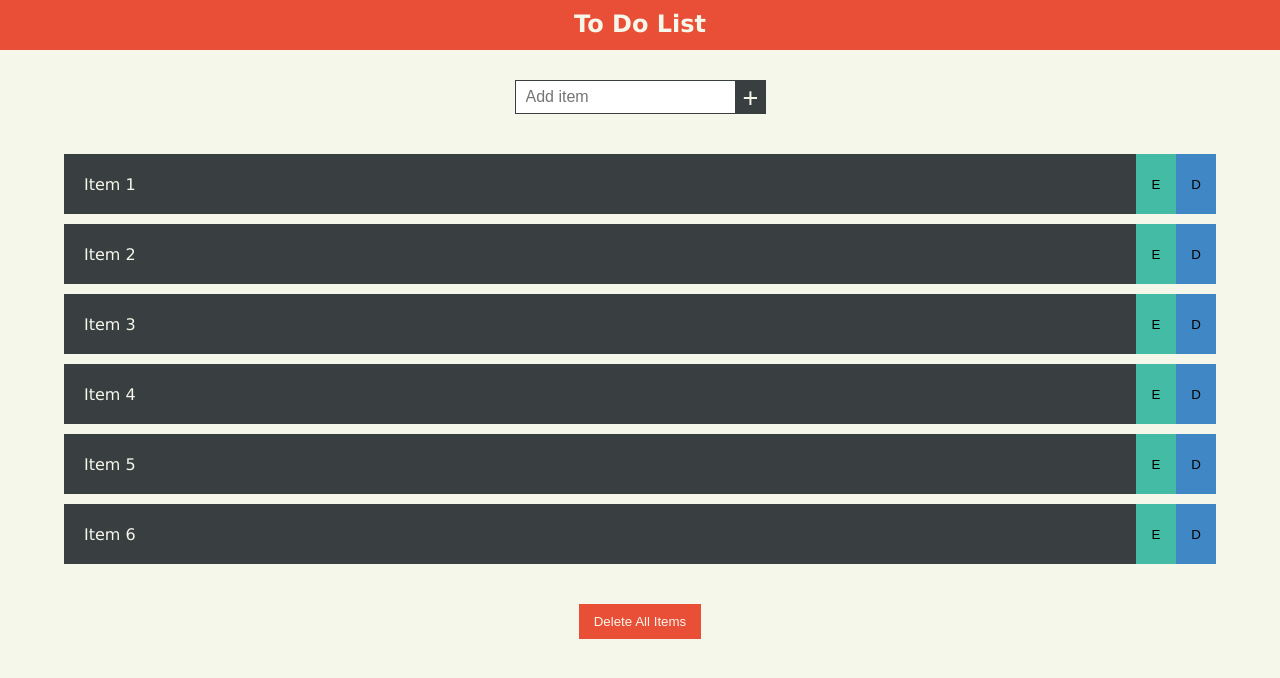
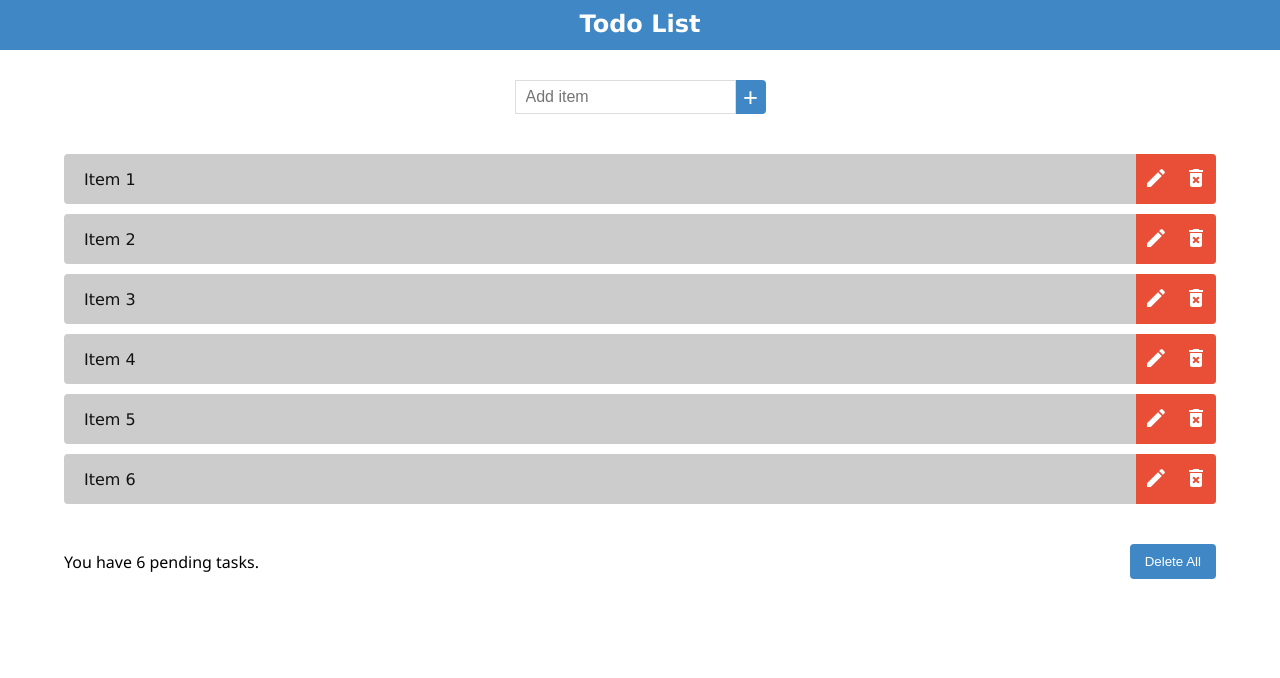
Before and after one commit to TheCoderSingh/todos, a React (Create React App) app: page / in a window 1280 px wide. Shown: the top 678 px of the page. Built offline with nearby package versions, Linux system fonts and the light colour scheme.

Commit message:
Change colors, add material icons, remove unnecessary colors

```diff
--- a/package.json
+++ b/package.json
@@ -3,6 +3,8 @@
 	"version": "0.1.0",
 	"private": true,
 	"dependencies": {
+		"@material-ui/core": "^4.12.2",
+		"@material-ui/icons": "^4.11.2",
 		"@testing-library/jest-dom": "^5.14.1",
 		"@testing-library/react": "^11.2.7",
 		"@testing-library/user-event": "^12.8.3",
--- a/public/index.html
+++ b/public/index.html
@@ -11,6 +11,8 @@
 		/>
 		<link rel="apple-touch-icon" href="%PUBLIC_URL%/logo192.png" />
 		<link rel="manifest" href="%PUBLIC_URL%/manifest.json" />
+		<link rel="stylesheet" href="https://fonts.googleapis.com/css?family=Roboto:300,400,500,700&display=swap" />
+		<link rel="stylesheet" href="https://fonts.googleapis.com/icon?family=Material+Icons" />
 		<title>React App</title>
 	</head>
 	<body style="margin: 0;">
--- a/src/App.js
+++ b/src/App.js
@@ -5,7 +5,7 @@ function App() {
 	return (
 		<div className="App">
 			<section id="App-title">
-				<h1>To Do List</h1>
+				<h1>Todo List</h1>
 			</section>
 			<section id="Add-item">
 				<AddItem />
--- a/src/App.scss
+++ b/src/App.scss
@@ -1,17 +1,17 @@
 @import "index.scss";
 
 .App {
-	background-color: $ivory;
+	background-color: #fff;
 	min-height: 100vh;
 }
 
 #App-title {
-	background-color: $cinnabar;
+	background-color: $greenBlue;
 	height: 50px;
 
 	h1 {
 		text-align: center;
-		color: $ivory;
+		color: #fff;
 		margin: 0;
 		padding: 10px;
 		font-family: "Lucida Sans", "Lucida Sans Regular", "Lucida Grande",
--- a/src/components/AddItem.js
+++ b/src/components/AddItem.js
@@ -1,5 +1,7 @@
 import React from "react";
 import "./AddItem.scss";
+import EditIcon from "@material-ui/icons/Edit";
+import DeleteForeverIcon from "@material-ui/icons/DeleteForever";
 
 const AddItem = () => {
 	return (
@@ -13,49 +15,74 @@ const AddItem = () => {
 					<div className="item">
 						<li className="item-name">Item 1</li>
 						<div className="btn-grp">
-							<button className="edit">E</button>
-							<button className="delete">D</button>
+							<button className="edit">
+								<EditIcon />
+							</button>
+							<button className="delete">
+								<DeleteForeverIcon />
+							</button>
 						</div>
 					</div>
 					<div className="item">
 						<li className="item-name">Item 2</li>
 						<div className="btn-grp">
-							<button className="edit">E</button>
-							<button className="delete">D</button>
+							<button className="edit">
+								<EditIcon />
+							</button>
+							<button className="delete">
+								<DeleteForeverIcon />
+							</button>
 						</div>
 					</div>
 					<div className="item">
 						<li className="item-name">Item 3</li>
 						<div className="btn-grp">
-							<button className="edit">E</button>
-							<button className="delete">D</button>
+							<button className="edit">
+								<EditIcon />
+							</button>
+							<button className="delete">
+								<DeleteForeverIcon />
+							</button>
 						</div>
 					</div>
 					<div className="item">
 						<li className="item-name">Item 4</li>
 						<div className="btn-grp">
-							<button className="edit">E</button>
-							<button className="delete">D</button>
+							<button className="edit">
+								<EditIcon />
+							</button>
+							<button className="delete">
+								<DeleteForeverIcon />
+							</button>
 						</div>
 					</div>
 					<div className="item">
 						<li className="item-name">Item 5</li>
 						<div className="btn-grp">
-							<button className="edit">E</button>
-							<button className="delete">D</button>
+							<button className="edit">
+								<EditIcon />
+							</button>
+							<button className="delete">
+								<DeleteForeverIcon />
+							</button>
 						</div>
 					</div>
 					<div className="item">
 						<li className="item-name">Item 6</li>
 						<div className="btn-grp">
-							<button className="edit">E</button>
-							<button className="delete">D</button>
+							<button className="edit">
+								<EditIcon />
+							</button>
+							<button className="delete">
+								<DeleteForeverIcon />
+							</button>
 						</div>
 					</div>
 				</ul>
 			</div>
-			<div id="delete-btn">
-				<button>Delete All Items</button>
+			<div id="bottom-area">
+				<span>You have 6 pending tasks.</span>
+				<button>Delete All</button>
 			</div>
 		</div>
 	);
--- a/src/components/AddItem.scss
+++ b/src/components/AddItem.scss
@@ -12,17 +12,18 @@
 		height: 30px;
 		font-size: 1em;
 		padding-left: 10px;
-		border: 1px solid $onyx;
+		border: 1px solid #ddd;
 	}
 
 	#plus {
-		font-size: 1.7em;
-		background-color: $onyx;
-		color: $ivory;
+		font-size: 1.6em;
+		background-color: $greenBlue;
+		color: #fff;
 		width: 30px;
 		height: 34px;
 		margin-top: 30px;
-		border: 1px solid $onyx;
+		border: none;
+		border-radius: 0 4px 4px 0;
 	}
 }
 
@@ -34,16 +35,17 @@
 		width: 90%;
 
 		.item {
-			height: 60px;
-			background-color: $onyx;
+			height: 50px;
+			background-color: #ccc;
 			margin-top: 10px;
 			display: flex;
 			align-items: center;
 			justify-content: space-between;
 			padding-left: 20px;
+			border-radius: 4px;
 
 			.item-name {
-				color: $ivory;
+				color: #111;
 				font-family: "Lucida Sans", "Lucida Sans Regular",
 					"Lucida Grande", "Lucida Sans Unicode", Geneva, Verdana,
 					sans-serif;
@@ -52,32 +54,40 @@
 			.btn-grp {
 				height: 100%;
 
-				.edit {
-					background-color: $keppel;
-				}
-
 				.delete {
-					background-color: $greenBlue;
+					border-radius: 0 4px 4px 0;
 				}
 
 				button {
 					height: 100%;
 					width: 40px;
 					border: none;
+					outline: none;
+					background-color: $cinnabar;
+					color: #fff;
 				}
 			}
 		}
 	}
 }
 
-#delete-btn {
+#bottom-area {
 	text-align: center;
-	margin-top: 30px;
+	margin: 30px auto 0 auto;
+	width: 90%;
+	display: flex;
+	justify-content: space-between;
+	align-items: center;
+
+	span {
+		font-family: "Segoe UI", Tahoma, Geneva, Verdana, sans-serif;
+	}
 
 	button {
-		background-color: $cinnabar;
+		background-color: $greenBlue;
 		border: none;
 		padding: 10px 15px;
-		color: $ivory;
+		color: #fff;
+		border-radius: 4px;
 	}
 }
--- a/src/index.scss
+++ b/src/index.scss
@@ -1,6 +1,3 @@
 /* COLORS */
-$ivory: #f6f7eb;
 $cinnabar: #e94f37;
-$onyx: #393e41;
 $greenBlue: #3f88c5;
-$keppel: #44bba4;
```
Also changed, not shown: 1 other file (tests, documents, lock files or other folders).
